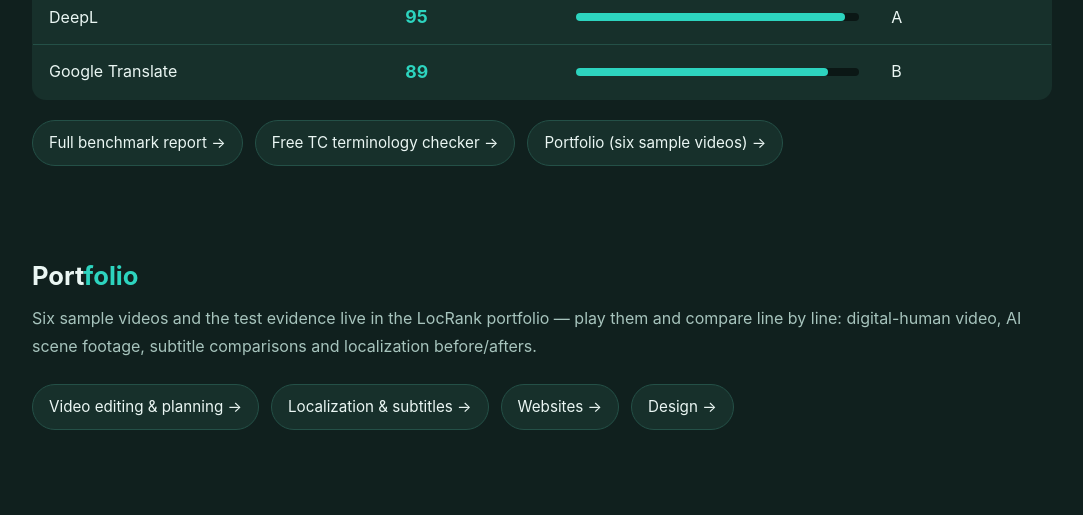
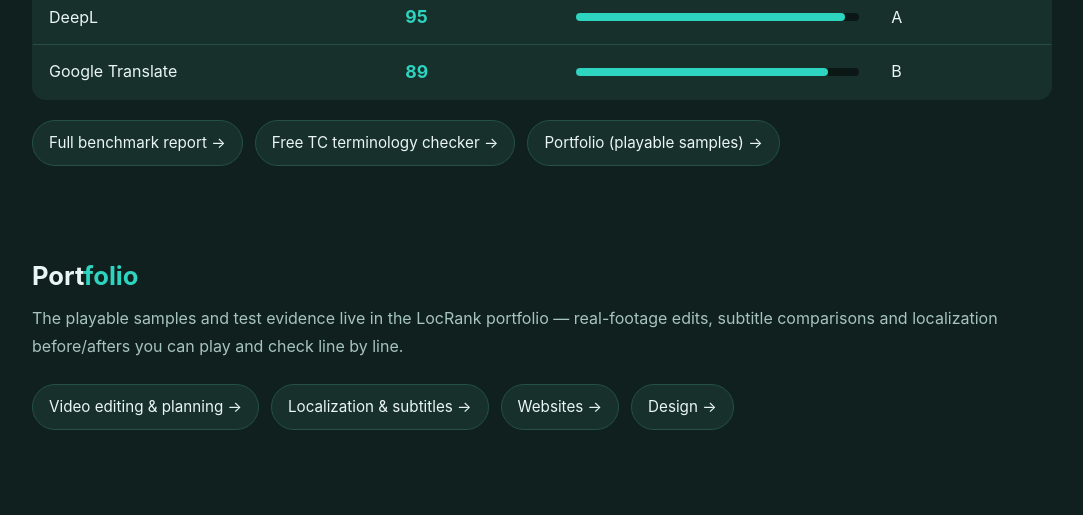
Before and after one commit to z2idugagr/hankloc-redirect, a plain HTML site: page index.html in a window 1280 px wide. Shown: the part 1780-2295 px from the top of the page, without its empty margins (98-1181 px from the left). Drawn offline with Linux system fonts and the light colour scheme.

Commit message:
fix: portfolio copy — remove retired digital-human/AI-scene sample claims

```diff
--- a/index.html
+++ b/index.html
@@ -158,7 +158,7 @@ footer{border-top:1px solid var(--line);padding:26px 0 40px;color:var(--muted);f
       <div class="linkrow">
         <a class="chip" href="https://locrank.com/directory/benchmarks/zh-hant/" target="_blank" rel="noopener">Full benchmark report →</a>
         <a class="chip" href="https://locrank.com/checker/" target="_blank" rel="noopener">Free TC terminology checker →</a>
-        <a class="chip" href="https://locrank.com/portfolio/" target="_blank" rel="noopener">Portfolio (six sample videos) →</a>
+        <a class="chip" href="https://locrank.com/portfolio/" target="_blank" rel="noopener">Portfolio (playable samples) →</a>
       </div>
     </div>
   </section>
@@ -166,7 +166,7 @@ footer{border-top:1px solid var(--line);padding:26px 0 40px;color:var(--muted);f
   <section id="portfolio">
     <div class="wrap">
       <h2>Port<span class="accent">folio</span></h2>
-      <p class="sub">Six sample videos and the test evidence live in the LocRank portfolio — play them and compare line by line: digital-human video, AI scene footage, subtitle comparisons and localization before/afters.</p>
+      <p class="sub">The playable samples and test evidence live in the LocRank portfolio — real-footage edits, subtitle comparisons and localization before/afters you can play and check line by line.</p>
       <div class="linkrow">
         <a class="chip" href="https://locrank.com/portfolio/video" target="_blank" rel="noopener">Video editing & planning →</a>
         <a class="chip" href="https://locrank.com/portfolio/localization" target="_blank" rel="noopener">Localization & subtitles →</a>
```
Also changed, not shown: 404.html (+1 -1 lines).
